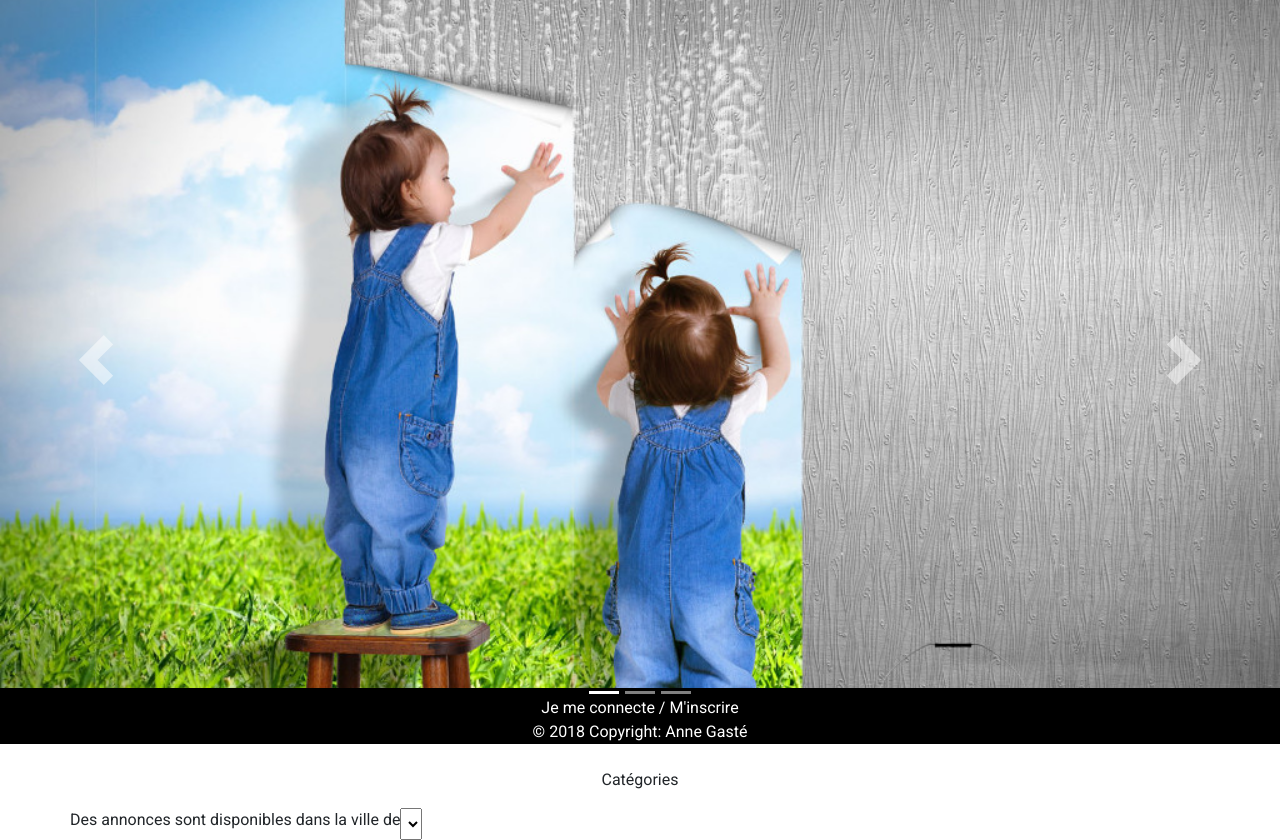
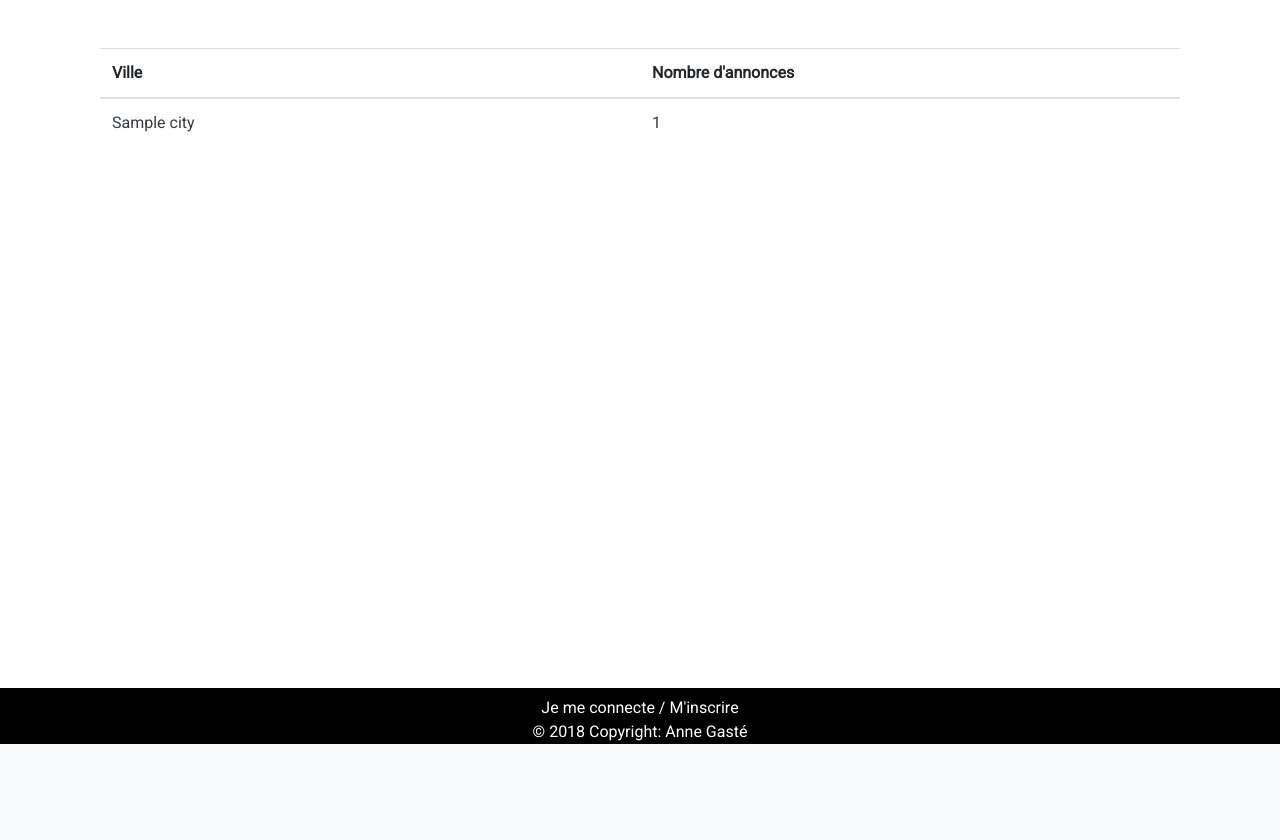
Before and after one commit to Leeloo14/projet-6, a PHP site: template src/view/frontend/list-annonces-city.html.twig in a window 1280 px wide. Shown: the part 56-896 px from the top of the page. After the commit the page ends 800 px from the top, so only its background shows below. Run offline with PHP 8.4, Linux system fonts and the light colour scheme; the template is opened without the code that fills it: most values are stand-ins (such as "Sample title", 1, 10 or a date in 2020); lists and menus that the app fills with data are empty; some libraries are stand-ins or nearby versions.

Commit message:
req count for seach/city

```diff
--- a/public/css/style.css
+++ b/public/css/style.css
@@ -48,9 +48,24 @@ html, body {
     min-width: 19rem !important;
 }
 
+.wallpaper1 {
+    background-image: url("../img/baby.jpg");
+    background-attachment: fixed;
+    background-size: cover;
+}
 
 
+.wallpaper2 {
+    background-image: url("../img/brico.jpg");
+    background-attachment: fixed;
+    background-size: cover;
+}
 
+.wallpaper3 {
+    background-image: url("../img/jardinier.jpg");
+    background-attachment: fixed;
+    background-size: cover;
+}
 .carousel .carousel-item {
     width: 100%;
     height: 90vh;
--- a/src/controller/FrontendController.php
+++ b/src/controller/FrontendController.php
@@ -57,8 +57,9 @@ class FrontendController
     /**Retoune la page pour selectionner une annonce par ville disponible*/
     function listAnnoncesCity()
     {
-
-        echo $this->template->render('frontend/list-annonces-city.html.twig');
+        $annonceDao = new AnnonceDao();
+        $annonces = $annonceDao->getCity();
+        echo $this->template->render('frontend/list-annonces-city.html.twig', array('annonces' =>$annonces));
     }
 
     /** Retourne une annonce */
--- a/src/view/frontend/annonce-view.html.twig
+++ b/src/view/frontend/annonce-view.html.twig
@@ -5,6 +5,7 @@
 {% endblock %}
 
 {% block body %}
+
     <div class="global-container">
         <div class="ml-2 mt-3">
             <p><a class="text-white" href="/">Retour à l'accueil</a></p>
--- a/src/view/frontend/list-annonces-all.html.twig
+++ b/src/view/frontend/list-annonces-all.html.twig
@@ -8,7 +8,7 @@
 
 {% block body %}
 
-    </div>
+<body class="wallpaper3">
     <div class="global-container">
         <div class="container mt-3 mb-3">
 
--- a/src/view/frontend/list-annonces-city.html.twig
+++ b/src/view/frontend/list-annonces-city.html.twig
@@ -8,14 +8,34 @@
 
 {% block body %}
 
-    <div class="container container-white rounded mt-5">
-        <div class="text-center"> <p>Catégories</p></div>
-        <div class="row">
-           <label for="city">Des annonces sont disponibles dans la ville de</label>
-            <select name="'city" id="city">
+<div class="global-container">
+    <div class="container mt-3 mb-3">
 
-            </select>
-    </div>
+        <div class="container-white mt-5 rounded ">
+            <div class=" container">
+
+                <table class="table table-hover">
+                    <thead>
+                    <tr>
+                        <th style="width:15%" scope="col">Ville</th>
+                        <th style="width:15%" scope="col">Nombre d'annonces</th>
+
+                    </tr>
+                    </thead>
+                    <tbody>
+                    {% for annonce in annonces %}
+                        <tr>
+
+                            <td><a class="text-dark">{{ annonce.city}}</a></td>
+                            <td><a class="text-dark ">{{ annonce.number }}</a></td>
+                        </tr>
+
+                    {% endfor %}
+
+                    </tbody>
+                </table>
+            </div>
+        </div>
     </div>
 {% endblock %}
 
--- a/src/view/frontend/list-annonces-give-view.html.twig
+++ b/src/view/frontend/list-annonces-give-view.html.twig
@@ -7,7 +7,7 @@
 {% endblock %}
 
 {% block body %}
-
+<body class="wallpaper2">
     <div class="global-container">
         <div class="container mt-3 mb-3">
 
--- a/src/view/frontend/list-annonces-search-view.html.twig
+++ b/src/view/frontend/list-annonces-search-view.html.twig
@@ -7,7 +7,7 @@
 {% endblock %}
 
 {% block body %}
-
+<body class="wallpaper1">
     <div class="global-container">
         <div class="container mt-3 mb-3">
 
--- a/src/view/frontend/template.html.twig
+++ b/src/view/frontend/template.html.twig
@@ -20,26 +20,6 @@
 
 
 {% include "frontend/nav.html.twig" %}
-<div id="carouselExampleIndicators" class="carousel slide" data-ride="carousel">
-    <ol class="carousel-indicators">
-        <li data-target="#carouselExampleIndicators" data-slide-to="0" class="active"></li>
-        <li data-target="#carouselExampleIndicators" data-slide-to="1"></li>
-        <li data-target="#carouselExampleIndicators" data-slide-to="2"></li>
-    </ol>
-    <div class="carousel-inner" role="listbox">
-        <div class="carousel-item active"></div>
-        <div id="target" class="carousel-item"></div>
-        <div class="carousel-item"></div>
-    </div>
-    <a class="carousel-control-prev" href="#carouselExampleIndicators" role="button" data-slide="prev">
-        <span class="carousel-control-prev-icon" aria-hidden="true"></span>
-        <span class="sr-only">Previous</span>
-    </a>
-    <a class="carousel-control-next" href="#carouselExampleIndicators" role="button" data-slide="next">
-        <span class="carousel-control-next-icon" aria-hidden="true"></span>
-        <span class="sr-only">Next</span>
-    </a>
-</div>
 
 {% block body %}{% endblock %}
 <script src="https://code.jquery.com/jquery-3.3.1.slim.min.js"
```
Also changed, not shown: src/dao/AnnonceDao.php (+19 -0 lines), src/view/frontend/list-annonces-view.html.twig (+20 -3 lines).
